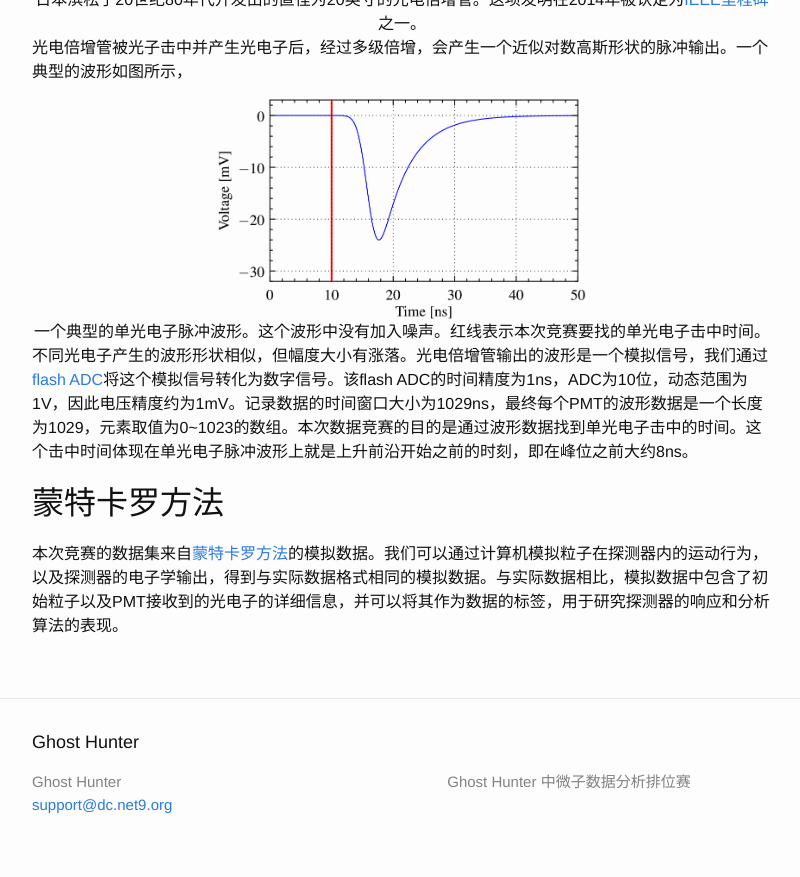
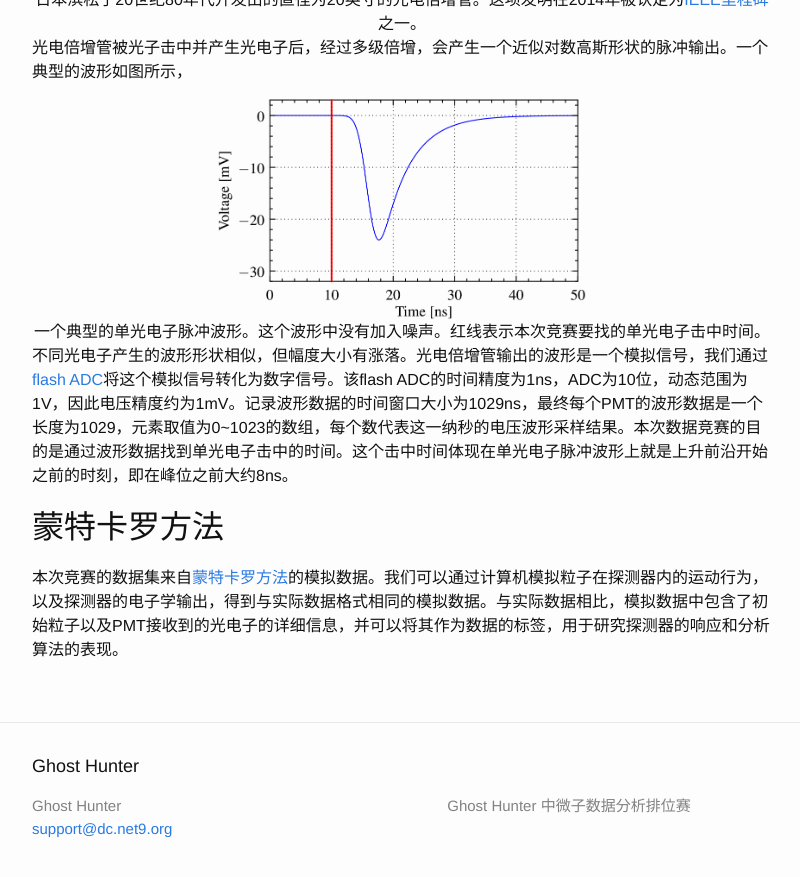
Before and after one commit to ghost-hunter-contest/ghost-hunter-contest.github.io, a Jekyll site: the page built from _posts/2019-02-13-bkg.markdown, in a window 1280 px wide and 900 px high, scrolled down 1499 px. Shown: the top 877 px of the window, without its empty margins (238-1038 px from the left). Built offline with Jekyll 4.4.1, drawn with Linux system fonts in a browser that asks for light colours.

Commit message:
在文档中写明波形的采样率

```diff
--- a/_posts/2019-02-13-bkg.markdown
+++ b/_posts/2019-02-13-bkg.markdown
@@ -32,7 +32,7 @@ mathjax: true
 一个典型的单光电子脉冲波形。这个波形中没有加入噪声。红线表示本次竞赛要找的单光电子击中时间。
 </div>
 
-不同光电子产生的波形形状相似，但幅度大小有涨落。光电倍增管输出的波形是一个模拟信号，我们通过[flash ADC](https://en.wikipedia.org/wiki/Flash_ADC)将这个模拟信号转化为数字信号。该flash ADC的时间精度为1ns，ADC为10位，动态范围为1V，因此电压精度约为1mV。记录数据的时间窗口大小为1029ns，最终每个PMT的波形数据是一个长度为1029，元素取值为0~1023的数组。本次数据竞赛的目的是通过波形数据找到单光电子击中的时间。这个击中时间体现在单光电子脉冲波形上就是上升前沿开始之前的时刻，即在峰位之前大约8ns。
+不同光电子产生的波形形状相似，但幅度大小有涨落。光电倍增管输出的波形是一个模拟信号，我们通过[flash ADC](https://en.wikipedia.org/wiki/Flash_ADC)将这个模拟信号转化为数字信号。该flash ADC的时间精度为1ns，ADC为10位，动态范围为1V，因此电压精度约为1mV。记录波形数据的时间窗口大小为1029ns，最终每个PMT的波形数据是一个长度为1029，元素取值为0~1023的数组，每个数代表这一纳秒的电压波形采样结果。本次数据竞赛的目的是通过波形数据找到单光电子击中的时间。这个击中时间体现在单光电子脉冲波形上就是上升前沿开始之前的时刻，即在峰位之前大约8ns。
 
 ## 蒙特卡罗方法
 
```
